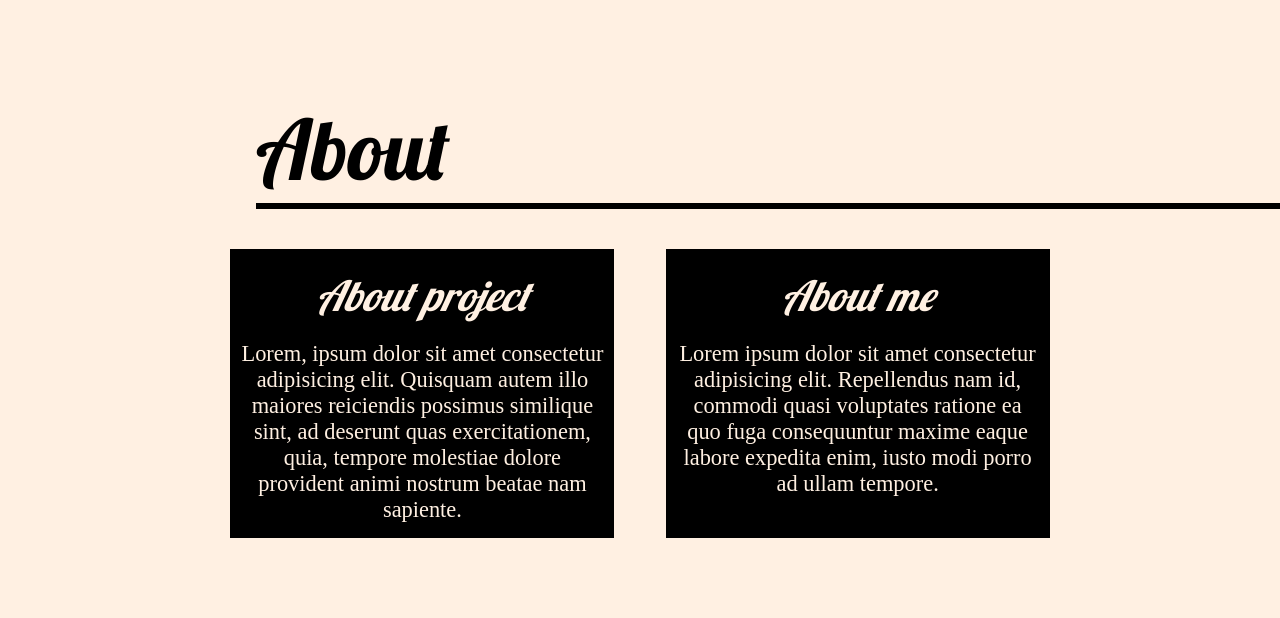
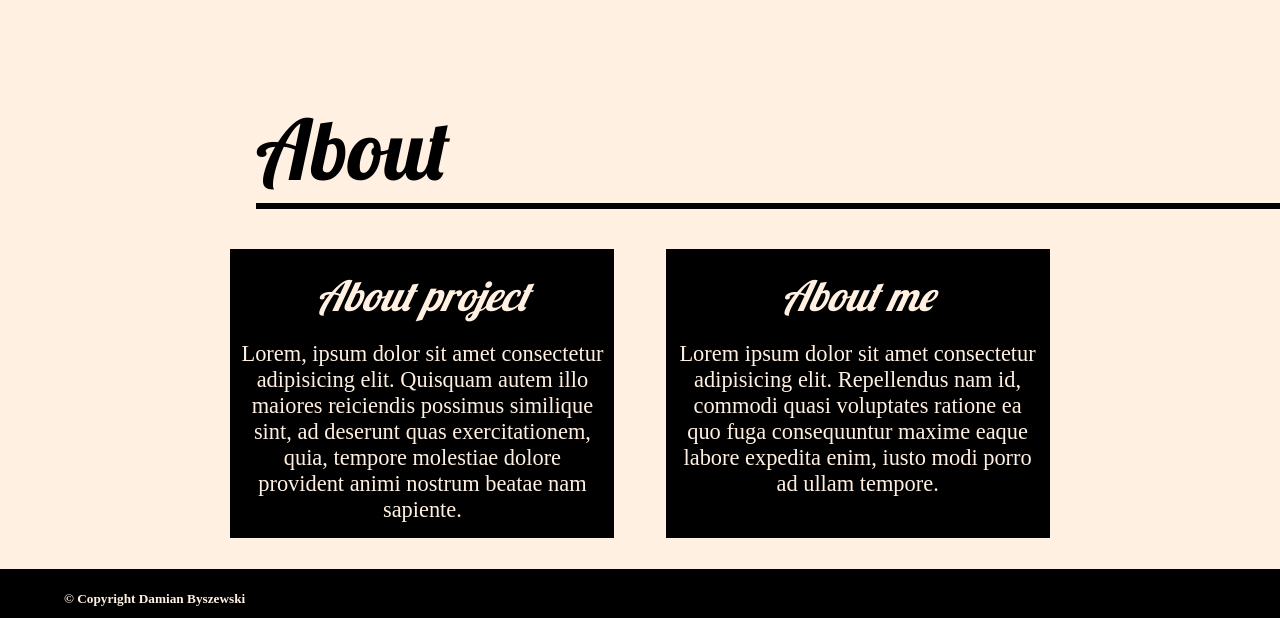
Before and after one commit to By698/beautiful-wallpapers, a plain HTML site: page index.html in a window 1280 px wide. Shown: the part 2441-3059 px from the top of the page. Before the commit the page ends 3009 px from the top, so only its background shows below. Drawn offline with Linux system fonts and the light colour scheme.

Commit message:
footer added

```diff
--- a/index.html
+++ b/index.html
@@ -74,5 +74,8 @@
             </article>
         </section>
     </main>
+    <footer>
+        <h5>&copy; Copyright Damian Byszewski</h5>
+    </footer>
 </body>
 </html>
--- a/styles/main.css
+++ b/styles/main.css
@@ -28,7 +28,8 @@ h3,
 h4,
 li,
 ul,
-figure {
+figure,
+footer {
     margin: 0;
     padding: 0;
     font-weight: normal;
@@ -59,6 +60,16 @@ figcaption h4 {
     line-height: 1.5;
     padding: 0 5% 15px;
     font-weight: bold;
+}
+
+footer {
+    width: 100vw;
+    padding: 0 5vw;
+    background: #000000;
+    color: #fff0e2;
+    height: 50px;
+    display: flex;
+    border-top: 1px solid #fff0e2;
 }
 
 .container-relative {
@@ -159,6 +170,7 @@ figcaption h4 {
     font-size: calc(1rem + .5vmax);
     margin: 15px 10px;
 }
+
 
 @media screen and (max-width: 429px) {
     .logo {
```
